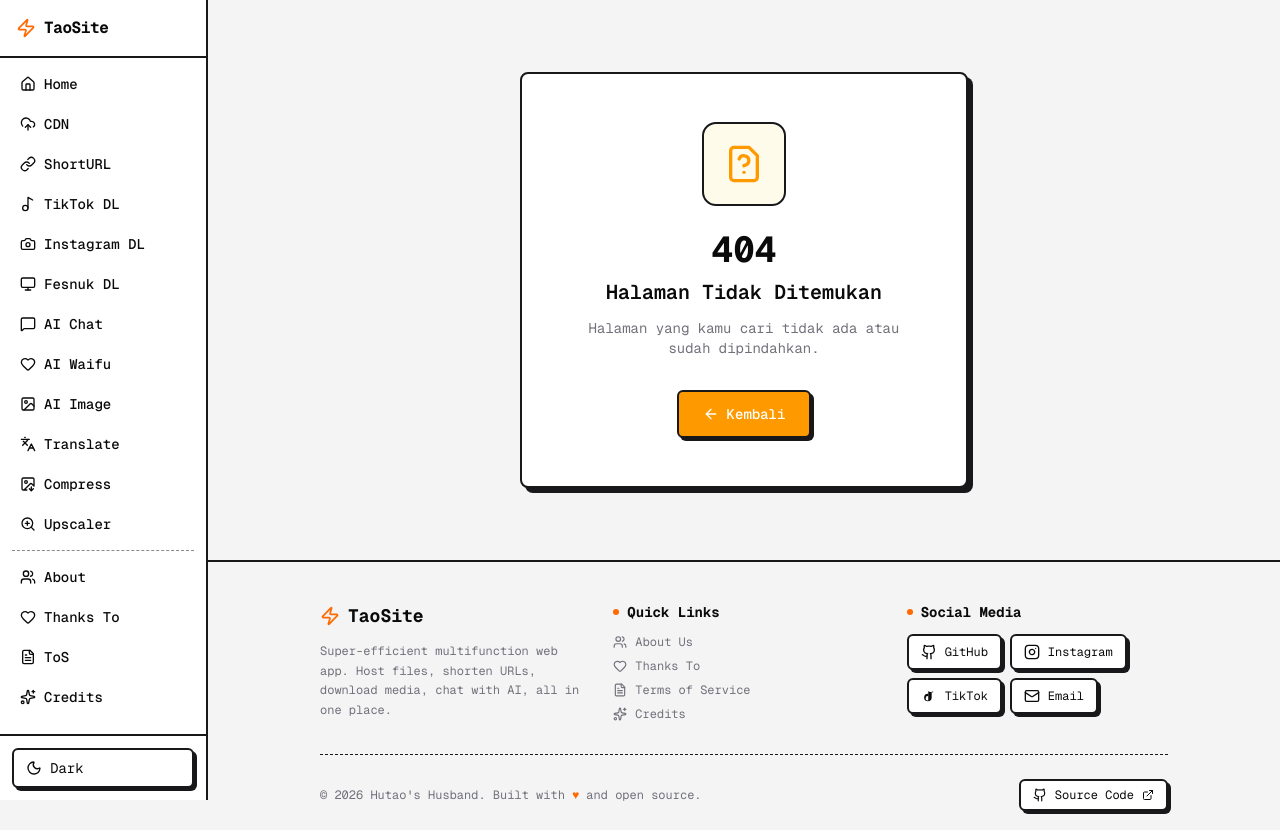
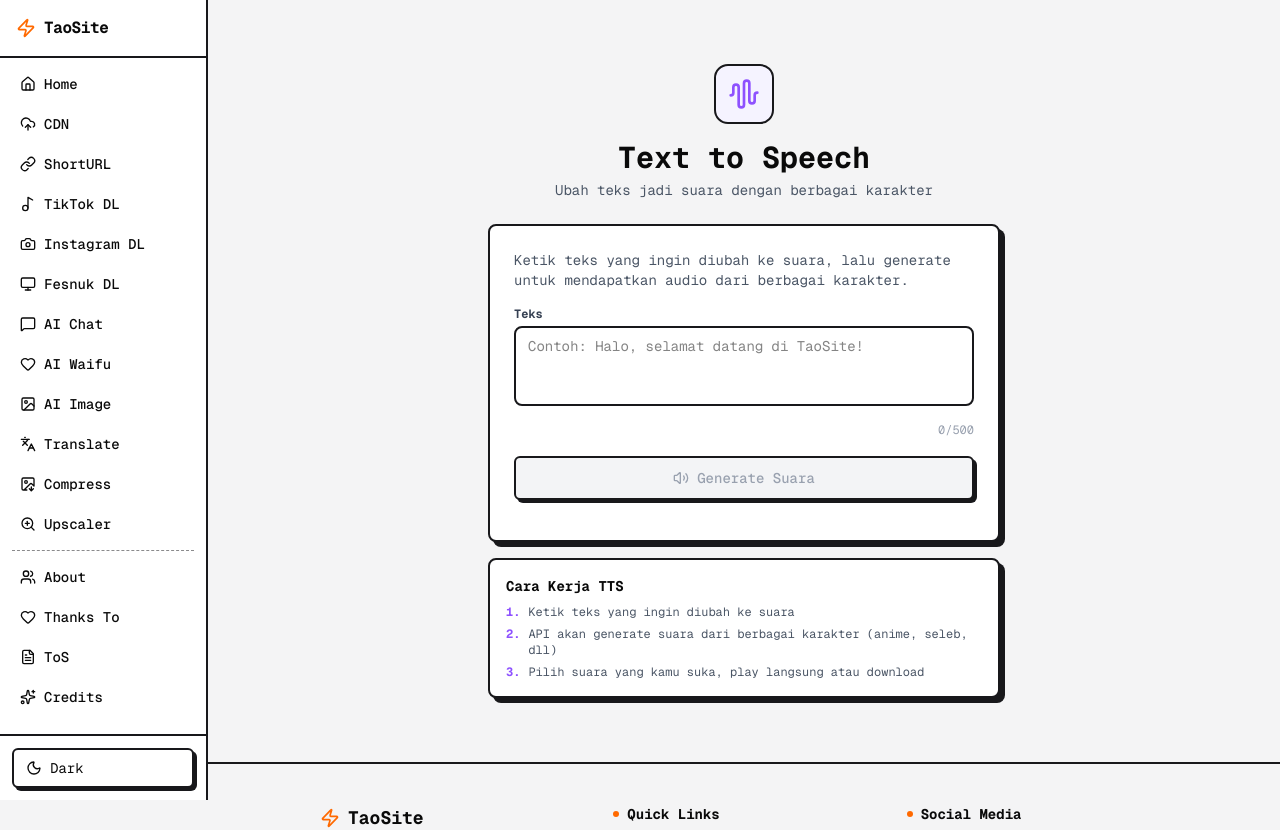
Before and after one commit to FaaOfc/opensorc, a Next.js app: page /tts in a window 1280 px wide. Before the commit this address had no page. Shown: the top 830 px of the page. Built offline with nearby package versions, Linux system fonts and the light colour scheme.

Commit message:
Add Text-to-Speech page component

```diff
--- /dev/null
+++ b/src/app/tts/page.tsx
@@ -0,0 +1,281 @@
+"use client";
+
+import { useState, useCallback, useRef } from "react";
+import {
+  AudioWaveform,
+  Loader2,
+  Play,
+  Pause,
+  Download,
+  Volume2,
+  AlertCircle,
+} from "lucide-react";
+
+interface Voice {
+  model: string;
+  voiceName: string;
+  url: string;
+}
+
+export default function TtsPage() {
+  const [text, setText] = useState("");
+  const [loading, setLoading] = useState(false);
+  const [voices, setVoices] = useState<Voice[]>([]);
+  const [error, setError] = useState<string | null>(null);
+  const [playingModel, setPlayingModel] = useState<string | null>(null);
+  const audioRefs = useRef<Record<string, HTMLAudioElement>>({});
+
+  const handleGenerate = useCallback(async () => {
+    if (!text.trim()) return;
+    setLoading(true);
+    setVoices([]);
+    setError(null);
+
+    // Stop any playing audio
+    Object.values(audioRefs.current).forEach((audio) => {
+      audio.pause();
+      audio.currentTime = 0;
+    });
+    setPlayingModel(null);
+
+    try {
+      const res = await fetch(`/api/tts?text=${encodeURIComponent(text.trim())}`);
+      const data = await res.json();
+
+      if (!res.ok) {
+        setError(data.error || "Gagal generate suara");
+        return;
+      }
+
+      if (!data.voices || data.voices.length === 0) {
+        setError("Tidak ada suara yang berhasil di-generate");
+        return;
+      }
+
+      setVoices(data.voices);
+    } catch {
+      setError("Gagal menghubungi server");
+    } finally {
+      setLoading(false);
+    }
+  }, [text]);
+
+  const handlePlay = useCallback(
+    (voice: Voice) => {
+      // If same voice is playing, pause it
+      if (playingModel === voice.model) {
+        const audio = audioRefs.current[voice.model];
+        if (audio) {
+          audio.pause();
+          audio.currentTime = 0;
+        }
+        setPlayingModel(null);
+        return;
+      }
+
+      // Stop any currently playing audio
+      Object.values(audioRefs.current).forEach((audio) => {
+        audio.pause();
+        audio.currentTime = 0;
+      });
+
+      // Play the new one
+      let audio = audioRefs.current[voice.model];
+      if (!audio) {
+        audio = new Audio(voice.url);
+        audio.onended = () => setPlayingModel(null);
+        audio.onerror = () => {
+          setError("Gagal memutar audio");
+          setPlayingModel(null);
+        };
+        audioRefs.current[voice.model] = audio;
+      }
+
+      audio.play().catch(() => {
+        setError("Gagal memutar audio");
+      });
+      setPlayingModel(voice.model);
+    },
+    [playingModel]
+  );
+
+  const handleDownload = useCallback((voice: Voice) => {
+    const a = document.createElement("a");
+    a.href = voice.url;
+    a.download = `${voice.model}-${Date.now()}.wav`;
+    a.target = "_blank";
+    a.rel = "noopener noreferrer";
+    document.body.appendChild(a);
+    a.click();
+    document.body.removeChild(a);
+  }, []);
+
+  // Voice emoji/icon map
+  const voiceEmoji: Record<string, string> = {
+    nahida: "🌿",
+    nami: "🌊",
+    ana: "👩",
+    optimus_prime: "🤖",
+    goku: "🟠",
+    elon_musk: "🚀",
+    mickey_mouse: "🐭",
+    kendrick_lamar: "🎤",
+    eminem: "🎧",
+    miku: "💠",
+    taylor_swift: "🎵",
+    angela_adkinsh: "📰",
+  };
+
+  return (
+    <div className="min-h-[calc(100vh-3.5rem)] flex items-start justify-center py-8 sm:py-16 px-4">
+      <div className="w-full max-w-lg">
+        {/* Header */}
+        <div className="text-center mb-6">
+          <div className="inline-flex items-center justify-center neo-border rounded-xl p-3 bg-violet-50 dark:bg-violet-950 mb-4">
+            <AudioWaveform className="size-8 text-violet-500" />
+          </div>
+          <h1 className="text-2xl sm:text-3xl font-mono font-bold mb-1">
+            Text to Speech
+          </h1>
+          <p className="text-sm text-gray-600 font-mono">
+            Ubah teks jadi suara dengan berbagai karakter
+          </p>
+        </div>
+
+        {/* Card */}
+        <div className="neo-card p-5 sm:p-6">
+          <p className="text-sm text-gray-600 mb-4 font-mono">
+            Ketik teks yang ingin diubah ke suara, lalu generate untuk mendapatkan audio dari berbagai karakter.
+          </p>
+
+          {/* Text Input */}
+          <div className="mb-4">
+            <label className="font-mono text-xs font-bold text-gray-700 mb-1 block">
+              Teks
+            </label>
+            <textarea
+              value={text}
+              onChange={(e) => setText(e.target.value)}
+              placeholder="Contoh: Halo, selamat datang di TaoSite!"
+              rows={3}
+              maxLength={500}
+              className="neo-border rounded-md w-full px-3 py-2 font-mono text-sm focus:outline-none focus:ring-2 focus:ring-violet-300 resize-none"
+            />
+            <div className="text-right mt-1">
+              <span className="font-mono text-xs text-gray-400">
+                {text.length}/500
+              </span>
+            </div>
+          </div>
+
+          {/* Generate Button */}
+          <button
+            onClick={handleGenerate}
+            disabled={!text.trim() || loading}
+            className={`neo-btn w-full py-2.5 font-mono font-medium text-sm flex items-center justify-center gap-2 mb-4 ${
+              !text.trim() || loading
+                ? "bg-gray-100 text-gray-400 cursor-not-allowed shadow-none"
+                : "bg-[#18181b] text-white hover:bg-gray-800"
+            }`}
+          >
+            {loading ? (
+              <>
+                <Loader2 className="size-4 animate-spin" />
+                Generating...
+              </>
+            ) : (
+              <>
+                <Volume2 className="size-4" />
+                Generate Suara
+              </>
+            )}
+          </button>
+
+          {/* Error */}
+          {error && (
+            <div className="p-3 bg-red-50 border-2 border-red-200 rounded-lg animate-slide-up mb-4">
+              <p className="font-mono text-sm text-red-700">{error}</p>
+            </div>
+          )}
+
+          {/* Voice Results */}
+          {voices.length > 0 && (
+            <div className="space-y-2 animate-slide-up">
+              <div className="flex items-center gap-2 mb-3">
+                <AudioWaveform className="size-4 text-violet-500" />
+                <span className="font-mono text-xs font-bold text-gray-700">
+                  {voices.length} Suara Tersedia
+                </span>
+              </div>
+
+              {voices.map((voice) => (
+                <div
+                  key={voice.model}
+                  className="flex items-center gap-3 p-3 neo-border rounded-lg bg-[var(--neo-card-bg)] hover:opacity-90 transition-opacity"
+                >
+                  {/* Emoji */}
+                  <div className="text-lg shrink-0 w-7 text-center">
+                    {voiceEmoji[voice.model] || "🗣️"}
+                  </div>
+
+                  {/* Voice Info */}
+                  <div className="flex-1 min-w-0">
+                    <p className="font-mono text-sm font-medium truncate">
+                      {voice.voiceName}
+                    </p>
+                    <p className="font-mono text-xs text-gray-400">
+                      {voice.model}
+                    </p>
+                  </div>
+
+                  {/* Play/Pause Button */}
+                  <button
+                    onClick={() => handlePlay(voice)}
+                    className="neo-btn p-2 bg-violet-50 dark:bg-violet-950 text-violet-600 shrink-0"
+                    title={playingModel === voice.model ? "Pause" : "Play"}
+                  >
+                    {playingModel === voice.model ? (
+                      <Pause className="size-4" />
+                    ) : (
+                      <Play className="size-4" />
+                    )}
+                  </button>
+
+                  {/* Download Button */}
+                  <button
+                    onClick={() => handleDownload(voice)}
+                    className="neo-btn p-2 bg-emerald-50 dark:bg-emerald-950 text-emerald-600 shrink-0"
+                    title="Download"
+                  >
+                    <Download className="size-4" />
+                  </button>
+                </div>
+              ))}
+            </div>
+          )}
+        </div>
+
+        {/* Info */}
+        <div className="mt-4 neo-card p-4">
+          <h3 className="font-mono font-bold text-sm mb-2">
+            Cara Kerja TTS
+          </h3>
+          <ol className="space-y-1.5 text-xs font-mono text-gray-600">
+            <li className="flex items-start gap-2">
+              <span className="text-violet-500 font-bold">1.</span>
+              Ketik teks yang ingin diubah ke suara
+            </li>
+            <li className="flex items-start gap-2">
+              <span className="text-violet-500 font-bold">2.</span>
+              API akan generate suara dari berbagai karakter (anime, seleb, dll)
+            </li>
+            <li className="flex items-start gap-2">
+              <span className="text-violet-500 font-bold">3.</span>
+              Pilih suara yang kamu suka, play langsung atau download
+            </li>
+          </ol>
+        </div>
+      </div>
+    </div>
+  );
+      }
```
